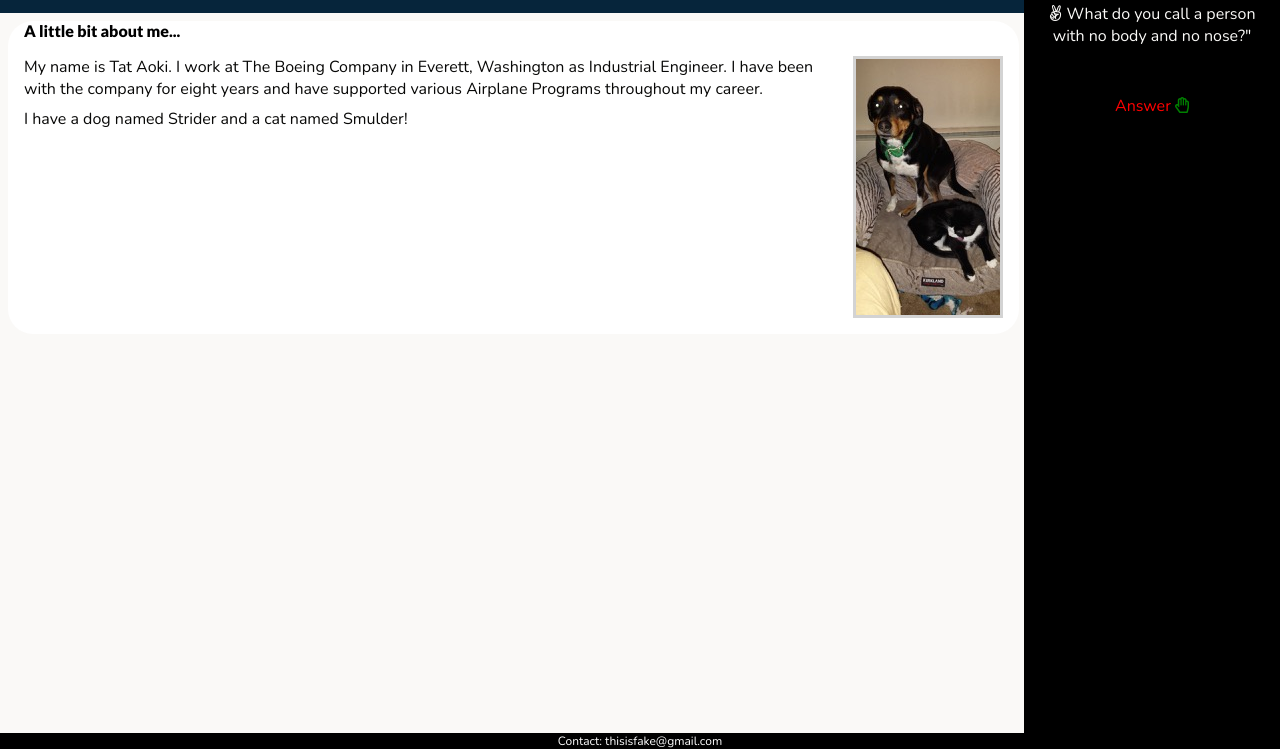
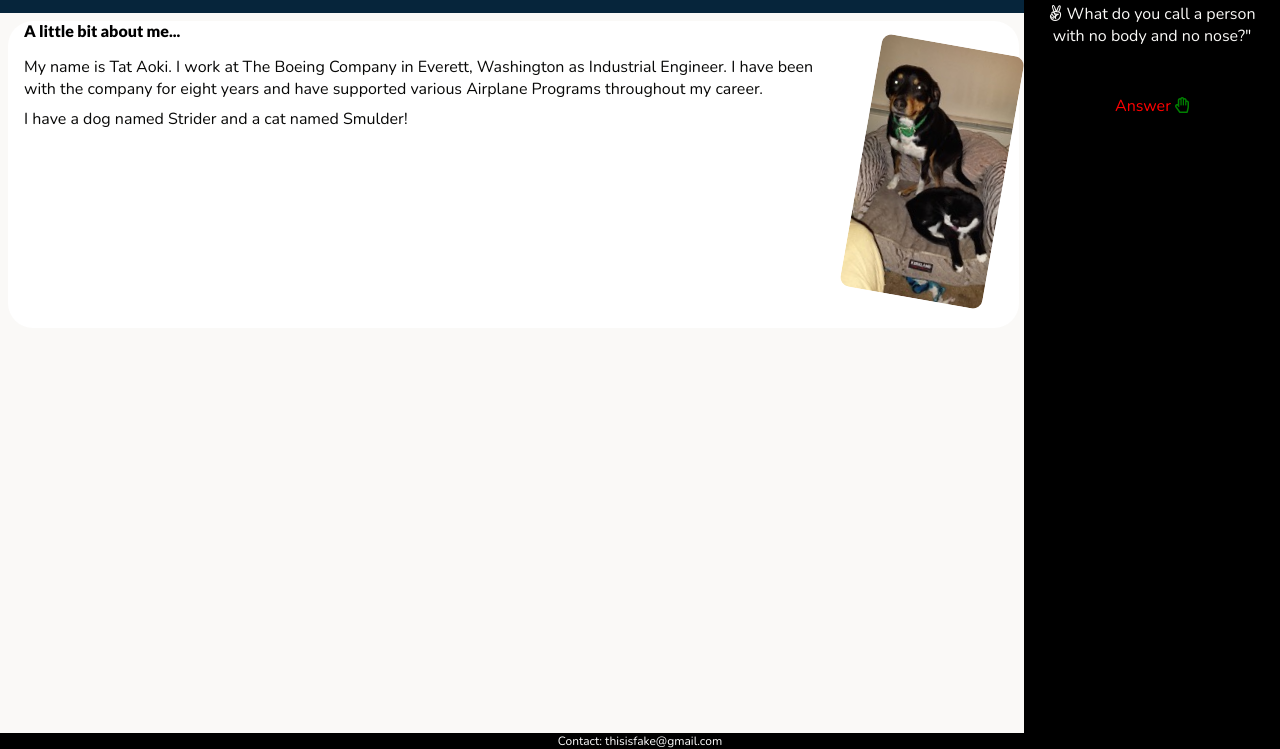
Before and after one commit to tatsuroaoki/portfolio, a plain HTML site: page about-me.html in a window 1280 px wide. In both pictures the pointer is over the picture 928 px from the left and 238 px from the top of the page. Shown: the part 51-800 px from the top of the page. Drawn offline with nearby package versions, Linux system fonts and the light colour scheme.

Commit message:
added image transformation css

```diff
--- a/styles/about-me-styles.css
+++ b/styles/about-me-styles.css
@@ -1,9 +1,14 @@
 img {
-	border-style:solid;
-	border-color: lightgray;
 	display:block;
 	margin-left:1rem;
 	padding:0;
+	border-radius:10px;
+}
+
+img:hover{
+	transform:scale(1.5);
+	transform-origin: right;
+	transform:rotate(10deg);
 }
 
 #about-me{
```
